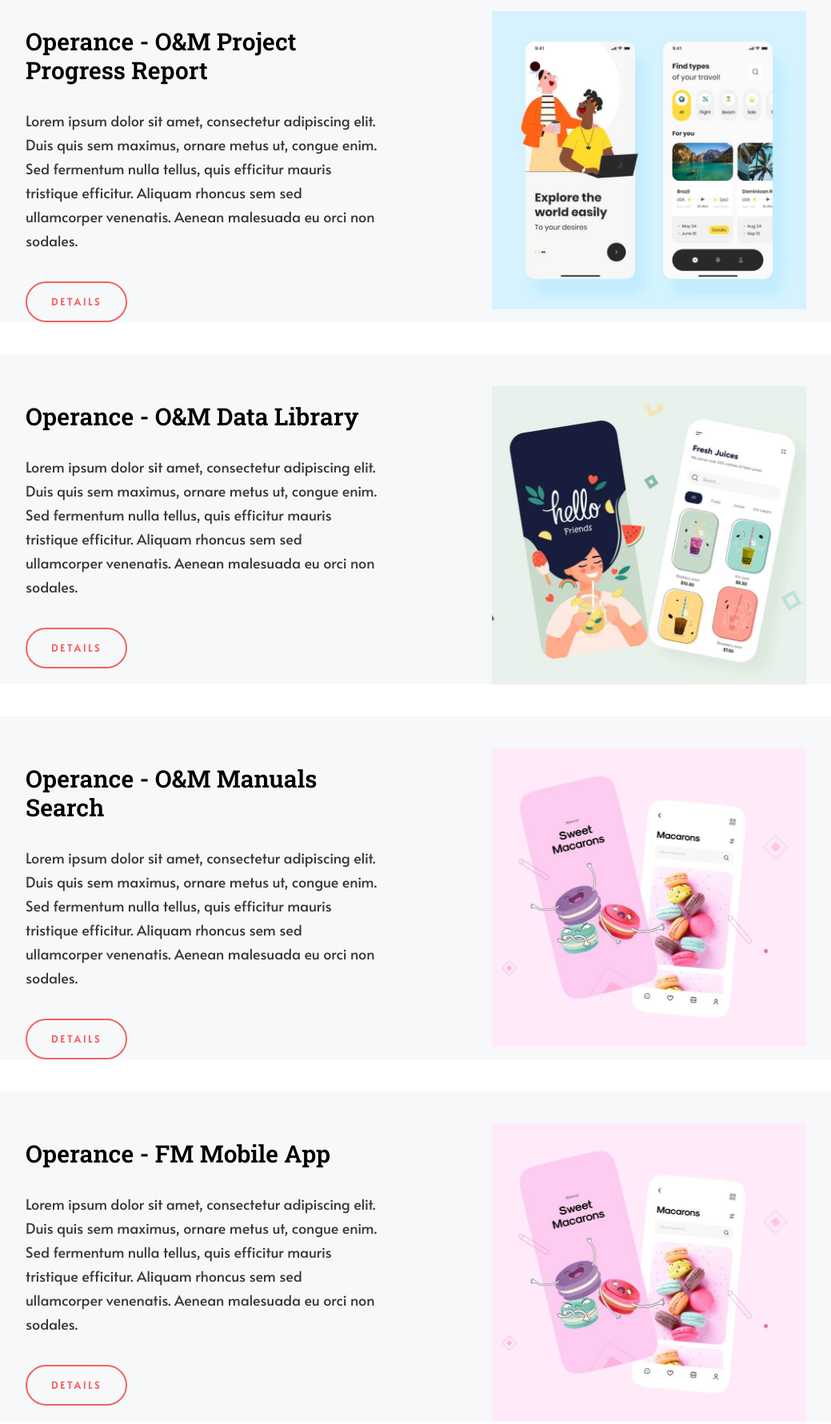
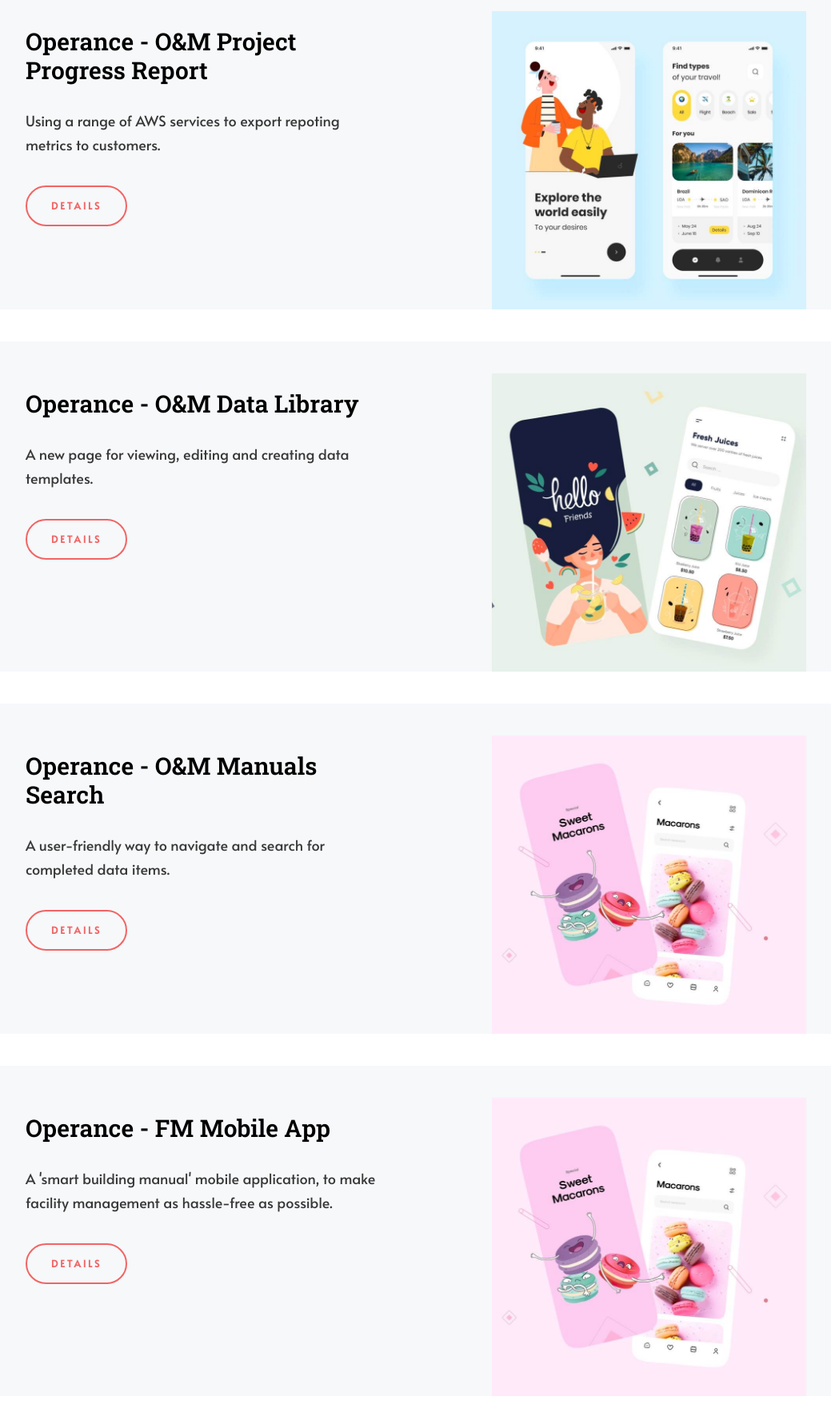
Before and after one commit to LucasBourne/LucasBourne.github.io, a plain HTML site: page index.html in a window 1280 px wide. Shown: the part 3100-4881 px from the top of the page at 80% size, without its empty margins (120-1159 px from the left). Drawn offline with nearby package versions, Linux system fonts and the light colour scheme.

Commit message:
Add project descriptions to index

```diff
--- a/index.html
+++ b/index.html
@@ -225,7 +225,7 @@
                   <div class="col-12 col-sm-12 col-md-7 col-lg-7 col-xl-7 col-xxl-7">
                       <section>
                           <h3 class="ds-work-title">Operance - O&M Project Progress Report</h3>
-                          <p>Lorem ipsum dolor sit amet, consectetur adipiscing elit. Duis quis sem maximus, ornare metus ut, congue enim. Sed fermentum nulla tellus, quis efficitur mauris tristique efficitur. Aliquam rhoncus sem sed ullamcorper venenatis. Aenean malesuada eu orci non sodales. </p>
+                          <p>Using a range of AWS services to export repoting metrics to customers.</p>
                           <a href="om-project-progress-report.html" class="ds-button">Details</a>
                       </section>
                   </div>
@@ -239,7 +239,7 @@
                   <div class="col-12 col-sm-12 col-md-7 col-lg-7 col-xl-7 col-xxl-7">
                       <section>
                           <h3 class="ds-work-title">Operance - O&M Data Library</h3>
-                          <p>Lorem ipsum dolor sit amet, consectetur adipiscing elit. Duis quis sem maximus, ornare metus ut, congue enim. Sed fermentum nulla tellus, quis efficitur mauris tristique efficitur. Aliquam rhoncus sem sed ullamcorper venenatis. Aenean malesuada eu orci non sodales. </p>
+                          <p>A new page for viewing, editing and creating data templates.</p>
                           <a href="om-data-library.html" class="ds-button">Details</a>
                       </section>
                   </div>
@@ -253,7 +253,7 @@
                   <div class="col-12 col-sm-12 col-md-7 col-lg-7 col-xl-7 col-xxl-7">
                       <section>
                           <h3 class="ds-work-title">Operance - O&M Manuals Search</h3>
-                          <p>Lorem ipsum dolor sit amet, consectetur adipiscing elit. Duis quis sem maximus, ornare metus ut, congue enim. Sed fermentum nulla tellus, quis efficitur mauris tristique efficitur. Aliquam rhoncus sem sed ullamcorper venenatis. Aenean malesuada eu orci non sodales. </p>
+                          <p>A user-friendly way to navigate and search for completed data items.</p>
                           <a href="om-manuals-search.html" class="ds-button">Details</a>
                       </section>
                   </div>
@@ -267,7 +267,7 @@
                   <div class="col-12 col-sm-12 col-md-7 col-lg-7 col-xl-7 col-xxl-7">
                       <section>
                           <h3 class="ds-work-title">Operance - FM Mobile App</h3>
-                          <p>Lorem ipsum dolor sit amet, consectetur adipiscing elit. Duis quis sem maximus, ornare metus ut, congue enim. Sed fermentum nulla tellus, quis efficitur mauris tristique efficitur. Aliquam rhoncus sem sed ullamcorper venenatis. Aenean malesuada eu orci non sodales. </p>
+                          <p>A 'smart building manual' mobile application, to make facility management as hassle-free as possible.</p>
                           <a href="fm-mobile-app.html" class="ds-button">Details</a>
                       </section>
                   </div>
@@ -281,7 +281,7 @@
                   <div class="col-12 col-sm-12 col-md-7 col-lg-7 col-xl-7 col-xxl-7">
                       <section>
                           <h3 class="ds-work-title">Wren Kitchens - Global Application Deployment</h3>
-                          <p>Lorem ipsum dolor sit amet, consectetur adipiscing elit. Duis quis sem maximus, ornare metus ut, congue enim. Sed fermentum nulla tellus, quis efficitur mauris tristique efficitur. Aliquam rhoncus sem sed ullamcorper venenatis. Aenean malesuada eu orci non sodales. </p>
+                          <p>A fault-tolerant, scalable and deployable web application created with Terraform.</p>
                           <a href="global-application-deployment.html" class="ds-button">Details</a>
                       </section>
                   </div>
@@ -295,7 +295,7 @@
                   <div class="col-12 col-sm-12 col-md-7 col-lg-7 col-xl-7 col-xxl-7">
                       <section>
                           <h3 class="ds-work-title">Personal Project - Budgitt</h3>
-                          <p>Lorem ipsum dolor sit amet, consectetur adipiscing elit. Duis quis sem maximus, ornare metus ut, congue enim. Sed fermentum nulla tellus, quis efficitur mauris tristique efficitur. Aliquam rhoncus sem sed ullamcorper venenatis. Aenean malesuada eu orci non sodales. </p>
+                          <p>A mobile application to help manage student budgeting, utilising a Firebase backend.</p>
                           <a href="budgitt.html" class="ds-button">Details</a>
                       </section>
                   </div>
@@ -309,7 +309,7 @@
                   <div class="col-12 col-sm-12 col-md-7 col-lg-7 col-xl-7 col-xxl-7">
                       <section>
                           <h3 class="ds-work-title">The ESP Group - Digital Card App</h3>
-                          <p>Lorem ipsum dolor sit amet, consectetur adipiscing elit. Duis quis sem maximus, ornare metus ut, congue enim. Sed fermentum nulla tellus, quis efficitur mauris tristique efficitur. Aliquam rhoncus sem sed ullamcorper venenatis. Aenean malesuada eu orci non sodales. </p>
+                          <p>A mobile application Proof of Concept, to investigate the feasibility of digitising a company's infrastructure.</p>
                           <a href="digital-card-app.html" class="ds-button">Details</a>
                       </section>
                   </div>
```
